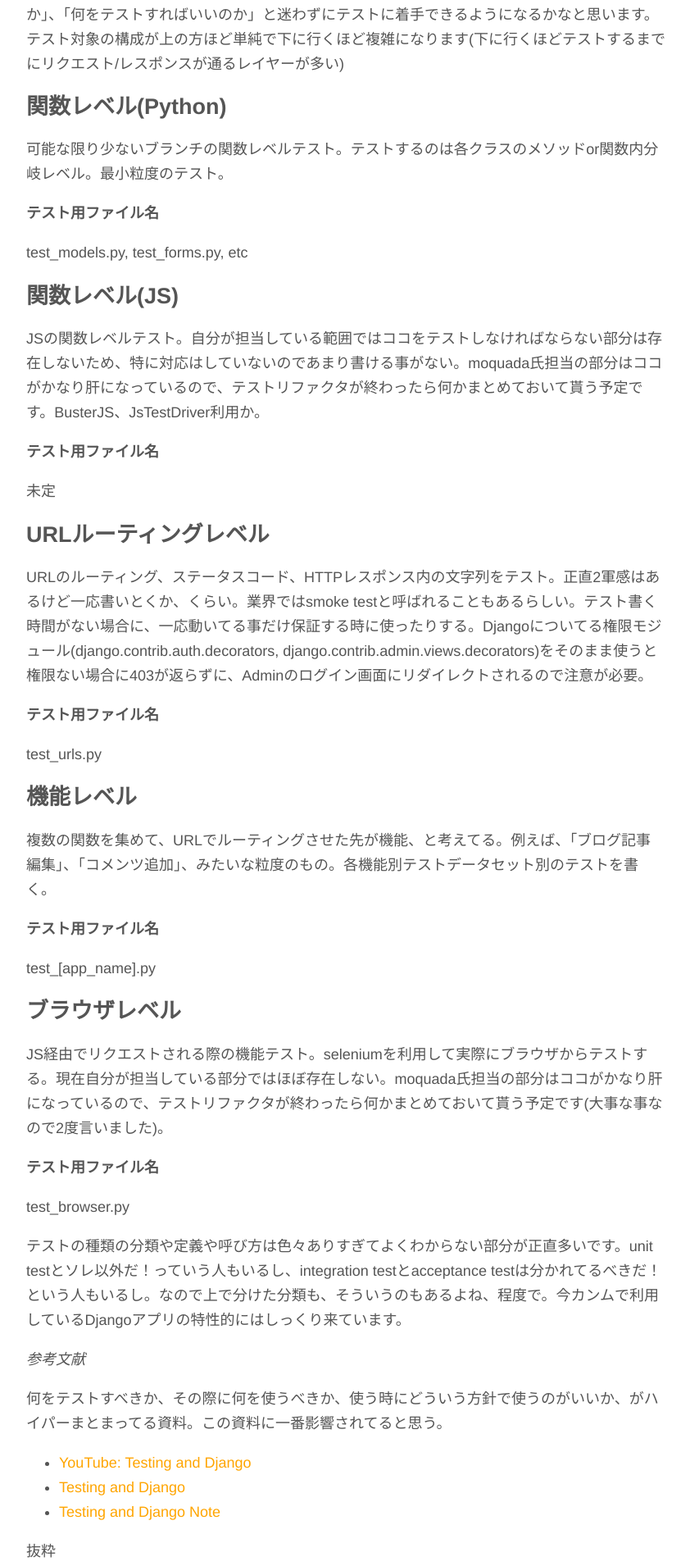
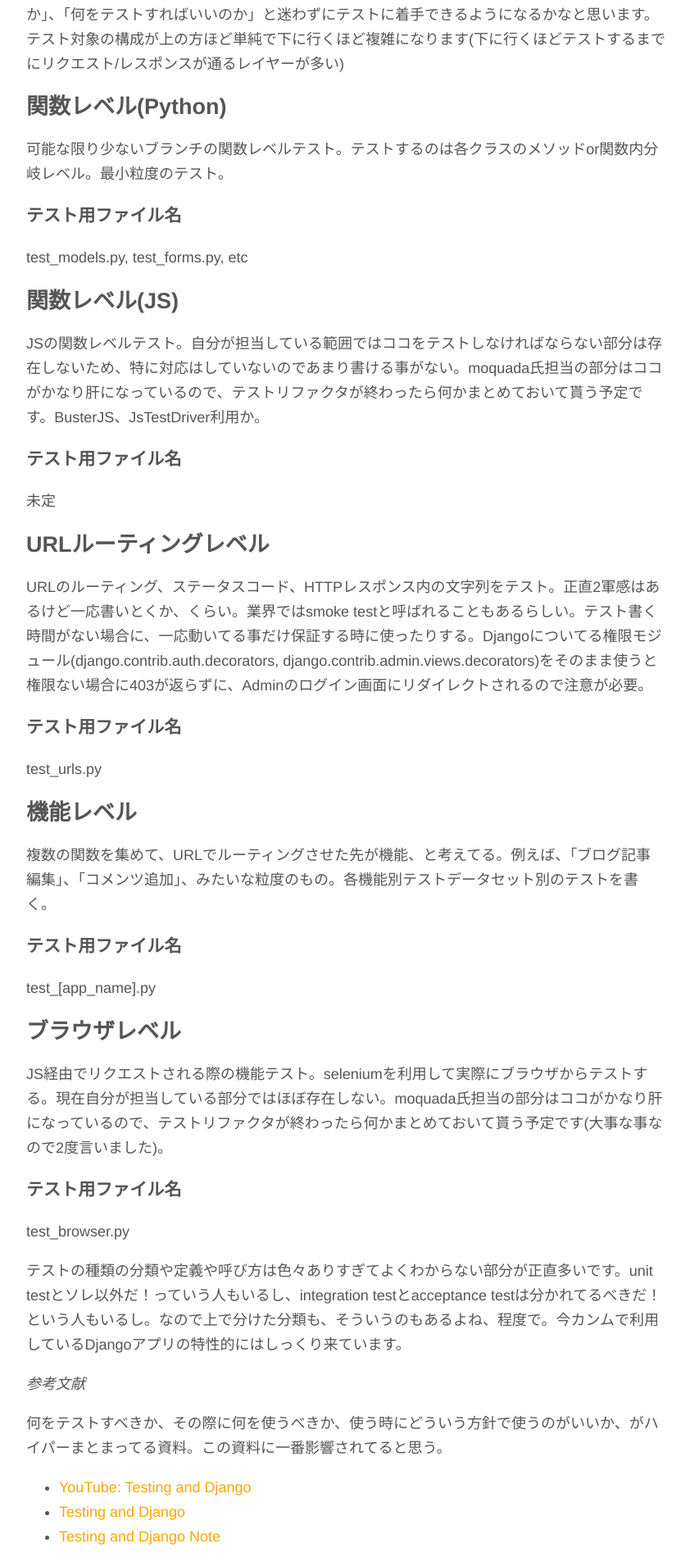
Before and after one commit to achiku/achiku.github.io, a Jekyll site: the page built from _posts/2014-04-04-road-to-django-best-practice.md, in a window 1280 px wide. Shown: the part 1391-3301 px from the top of the page at 82% size, without its empty margins (218-1060 px from the left). Built offline with Jekyll 4.4.1, drawn with Linux system fonts in a browser that asks for light colours; Markdown is read by kramdown in place of the engine named in the settings; comment, search, counter and statistics services are not loaded.

Commit message:
20141116

```diff
--- a/_posts/2014-04-04-road-to-django-best-practice.md
+++ b/_posts/2014-04-04-road-to-django-best-practice.md
@@ -49,7 +49,7 @@ Django Best Practiceへの道の続きで、Djangoテスト戦術について書
 
 可能な限り少ないブランチの関数レベルテスト。テストするのは各クラスのメソッドor関数内分岐レベル。最小粒度のテスト。
 
-**テスト用ファイル名**
+### テスト用ファイル名
 
 test_models.py, test_forms.py, etc
 
@@ -59,7 +59,7 @@ test_models.py, test_forms.py, etc
 
 JSの関数レベルテスト。自分が担当している範囲ではココをテストしなければならない部分は存在しないため、特に対応はしていないのであまり書ける事がない。moquada氏担当の部分はココがかなり肝になっているので、テストリファクタが終わったら何かまとめておいて貰う予定です。BusterJS、JsTestDriver利用か。
 
-**テスト用ファイル名**
+### テスト用ファイル名
 
 未定
 
@@ -69,7 +69,7 @@ URLルーティングレベル
 
 URLのルーティング、ステータスコード、HTTPレスポンス内の文字列をテスト。正直2軍感はあるけど一応書いとくか、くらい。業界ではsmoke testと呼ばれることもあるらしい。テスト書く時間がない場合に、一応動いてる事だけ保証する時に使ったりする。Djangoについてる権限モジュール(django.contrib.auth.decorators, django.contrib.admin.views.decorators)をそのまま使うと権限ない場合に403が返らずに、Adminのログイン画面にリダイレクトされるので注意が必要。
 
-**テスト用ファイル名**
+### テスト用ファイル名
 
 test_urls.py
 
@@ -79,7 +79,7 @@ test_urls.py
 
 複数の関数を集めて、URLでルーティングさせた先が機能、と考えてる。例えば、「ブログ記事編集」、「コメンツ追加」、みたいな粒度のもの。各機能別テストデータセット別のテストを書く。
 
-**テスト用ファイル名**
+### テスト用ファイル名
 
 test_[app_name].py
 
@@ -89,7 +89,7 @@ test_[app_name].py
 
 JS経由でリクエストされる際の機能テスト。seleniumを利用して実際にブラウザからテストする。現在自分が担当している部分ではほぼ存在しない。moquada氏担当の部分はココがかなり肝になっているので、テストリファクタが終わったら何かまとめておいて貰う予定です(大事な事なので2度言いました)。
 
-**テスト用ファイル名**
+### テスト用ファイル名
 
 test_browser.py
 
@@ -120,7 +120,9 @@ test_browser.py
 
 - [What are the best practices for testing “different layers” in Django?](http://stackoverflow.com/questions/11543117/what-are-the-best-practices-for-testing-different-layers-in-django)
 
+
 以下の資料はユニットテストを書く利点と注意点がわかりやすく整理されている。
+
 - [YouTube: Faste test, slow test](http://pyvideo.org/video/631/fast-test-slow-test)
 - [Faste test, slow test Note](https://pycon-2012-notes.readthedocs.org/en/latest/fast_tests_slow_tests.html)
 
@@ -177,7 +179,7 @@ test_browser.py
 細かくテストを実行する習慣をつけるには、テスト開始から終了までの時間が短ければ短い程いいです。1回ファイル編集して全てのテスト通すまでに数十分とかかかるのはやめたい。それだと誰もテスト実行しなくなってしまう。一応弊社ではGitHubにプッシュした際にCIサーバで全テストを流すようにしているので大きな問題にはならないはずですが、今後テストが増えてきた時のためにも、ローカルで全テストを流してもなるべく早く終わるようにしておきたい。
 
 
-**設定的工夫**
+### 設定的工夫
 
 ローカルマシンでテスト実行する場合はローカルテスト専用設定を使うようにしています。
 [詳細はコチラ](http://achiku.github.io/2014/04/01/road-to-django-best-practice.html)
@@ -195,7 +197,7 @@ test_browser.py
 - [Testing and Django](http://carljm.github.io/django-testing-slides/#1)
 
 
-**コード的工夫**
+### コード的工夫
 
 - 兎に角I/Oを避ける。DBに触れないcustom filters/forms/utils等のテストはDBを作らない。
   * django.test.TestCaseではなく、unittest.TestCaseを利用
@@ -223,7 +225,7 @@ test_browser.py
 結構データだけ変えて同じ処理を流したいというケースって多い気がします。例えばバッチのコミット件数の閾値や、UIからの入力項目、URLのルーティングで200が返ってくることを確認したいだけのテスト等。そんな時にはコピペで対応、という事もできますし、コンテクストによってはそれも許容する場合はあると思いますが、正直めんどくさくて嫌です。
 
 
-**工夫**
+### 工夫
 
 - py.testのparametrizeアノテーションを利用
 
@@ -245,10 +247,12 @@ test_browser.py
 - [Python unittest: Generate multiple tests programmatically? ](http://stackoverflow.com/questions/2798956/python-unittest-generate-multiple-tests-programmatically)
 
 unittest形式でテストを生成する際に非常に参考になった記事。
+
 - [TestCaseを拡張しよう](http://d.hatena.ne.jp/nullpobug/20091204/1259863417)
 - [Unittest template](http://feldboris.alwaysdata.net/blog/unittest-template.html)
 
 py.testに惚れるきっかけとなった記事
+
 - [Pytest本家](http://pytest.org/latest-ja/)
 - [pytest fixtures nuts and bolts](http://pythontesting.net/framework/pytest/pytest-fixtures-nuts-bolts/)
 
```
Also changed, not shown: _posts/2014-04-01-road-to-django-best-practice.md (+9 -5 lines), _posts/2014-04-07-road-to-django-best-practice.md (+2 -0 lines).
